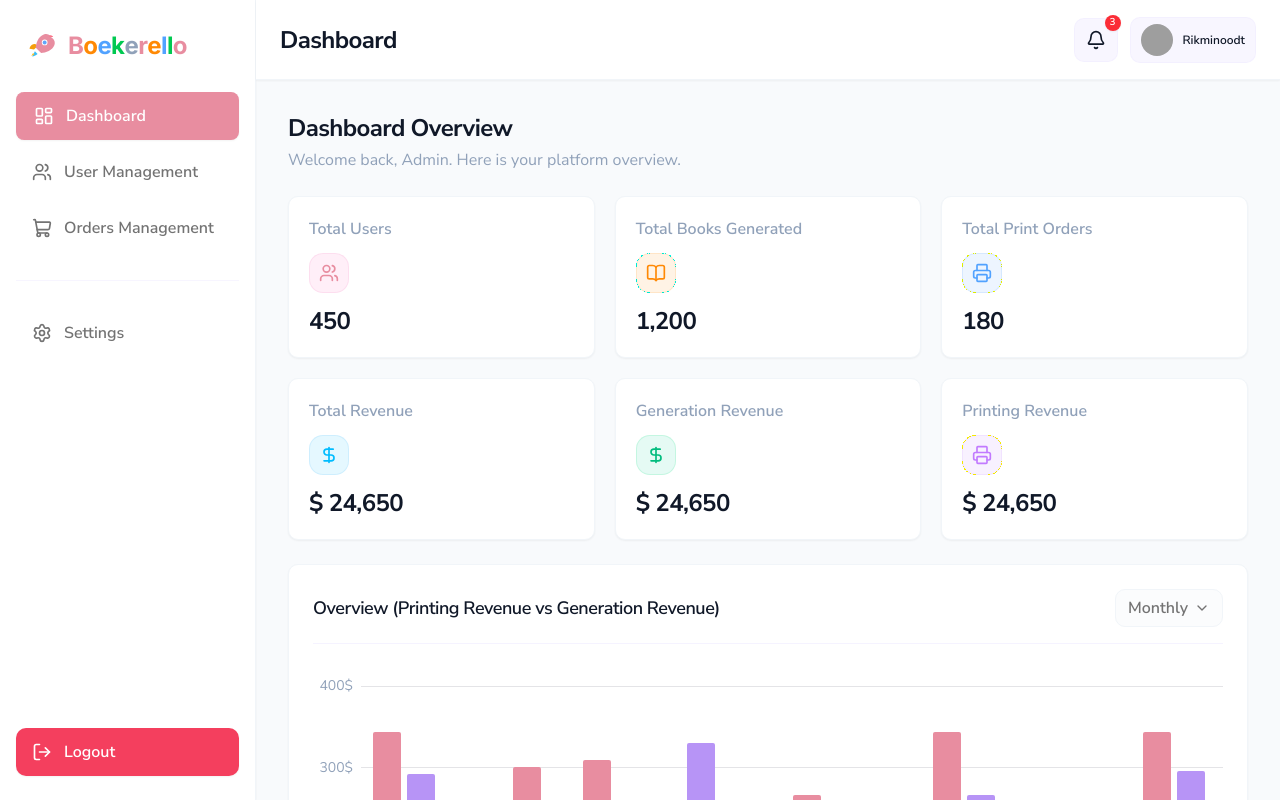
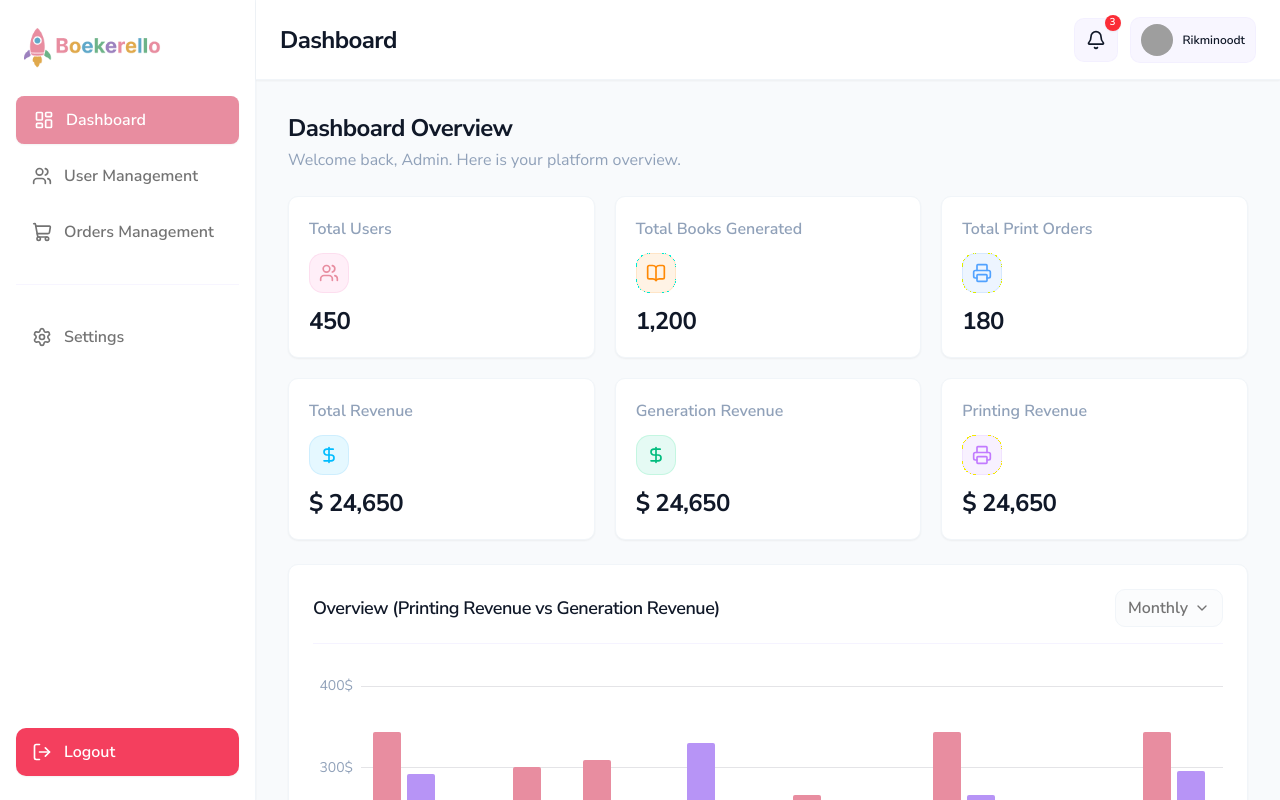
Before and after one commit to FSDTeam-SAA/rikminoodt-admin, a Next.js app: page / in a window 1280 px wide. Shown: the top 800 px of the page. Built offline with nearby package versions, Linux system fonts and the light colour scheme; no server answers; grey boxes are pictures that could not be loaded.

Commit message:
feat: use /logo.png in sidebar header

```diff
--- a/src/components/shared/sidebar.tsx
+++ b/src/components/shared/sidebar.tsx
@@ -10,6 +10,8 @@ import {
 } from "lucide-react"
 import { useUIStore } from "@/store/ui.store"
 import { toast } from "sonner"
+
+import Image from "next/image"
 
 export interface NavItem {
   title: string
@@ -50,62 +52,15 @@ export function SharedSidebar({ onCloseMobile }: SidebarProps) {
       {/* Top Section */}
       <div className="flex flex-col gap-6">
         {/* Brand / Logo Area */}
-        <div className="px-2 py-1 flex items-center gap-2">
-          {/* Rocket Icon */}
-          <div className="relative flex items-center justify-center w-9 h-9 shrink-0">
-            <svg
-              viewBox="0 0 36 36"
-              fill="none"
-              xmlns="http://www.w3.org/2000/svg"
-              className="w-8 h-8"
-            >
-              {/* Thrust Flame */}
-              <path
-                d="M10 24L7 30C7 30 11 29 13 27L10 24Z"
-                fill="#38BDF8"
-              />
-              <path
-                d="M8 26L6 29C6 29 8.5 28.5 9.5 27.5L8 26Z"
-                fill="#FBBF24"
-              />
-              {/* Fins */}
-              <path
-                d="M9 22L4 21C4 21 5 15 11 16L12 19L9 22Z"
-                fill="#F59E0B"
-              />
-              <path
-                d="M21 16L22 11C22 11 28 12 27 18L24 19L21 16Z"
-                fill="#F59E0B"
-              />
-              {/* Rocket Main Body */}
-              <path
-                d="M28 8C28 8 26 3 20 5C14 7 11 15 11 20L17 26C22 26 30 23 32 17C34 11 28 8 28 8Z"
-                fill="#E88DA0"
-              />
-              {/* Porthole Window */}
-              <circle cx="21" cy="14" r="3.2" fill="#FFFFFF" />
-              <circle cx="21" cy="14" r="2.2" fill="#60A5FA" />
-              {/* Nose Cone Accent */}
-              <path
-                d="M26 6.5C26 6.5 27 8 28 8C29 8 30.5 7.5 30.5 7.5C30.5 7.5 28.5 5 26 6.5Z"
-                fill="#FB7185"
-              />
-            </svg>
-          </div>
-
-          {/* Boekerello Text Logo with multi-colored letters as in user snippet */}
-          <div className="h-9 flex items-center font-bold text-2xl font-['Inter'] tracking-tight">
-            <span className="text-[#E88DA0]">B</span>
-            <span className="text-orange-400">o</span>
-            <span className="text-blue-400">e</span>
-            <span className="text-green-500">k</span>
-            <span className="text-slate-400">e</span>
-            <span className="text-[#E88DA0]">r</span>
-            <span className="text-orange-400">e</span>
-            <span className="text-blue-400">l</span>
-            <span className="text-green-500">l</span>
-            <span className="text-[#E88DA0]">o</span>
-          </div>
+        <div className="px-2 py-1 flex items-center">
+          <Image
+            src="/logo.png"
+            alt="Boekerello"
+            width={208}
+            height={57}
+            priority
+            className="h-10 w-auto object-contain"
+          />
         </div>
 
         {/* Navigation Items */}
```
